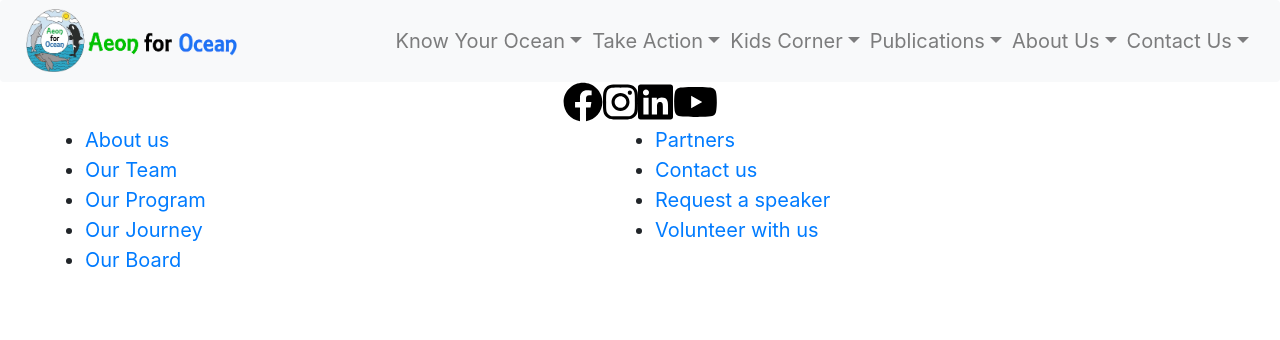
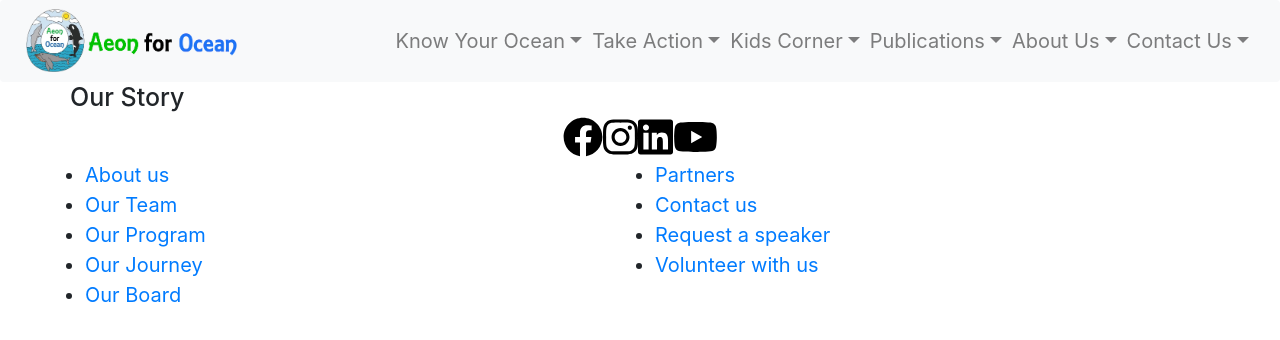
Before and after one commit to aeonforocean/NewWebsiteDesign, a React (Create React App) app: page /about-us in a window 1280 px wide. Shown: the top 340 px of the page. Built offline with nearby package versions, Linux system fonts and the light colour scheme.

Commit message:
added our story image

```diff
--- a/src/App.jsx
+++ b/src/App.jsx
@@ -20,8 +20,8 @@ function App() {
           {/* <Route exact path="/know-your-ocean" component={KnowYourOcean} />
           <Route exact path="/take-action" component={TakeAction} />
           <Route exact path="/kids-corner" component={KidsCorner} />
-          <Route exact path="/publications" component={Publications} />
-          <Route exact path="/about-us" component={AboutUs} /> */}
+          <Route exact path="/publications" component={Publications} />*/}
+          <Route exact path="/about-us" component={AboutUs} />
           <Route exact path="/contact-us" component={ContactUs} />
           <Route exact path="/request-speaker" component={RequestASpeaker} />
         </Switch>
--- a/src/pages/AboutUs/AboutUs/index.jsx
+++ b/src/pages/AboutUs/AboutUs/index.jsx
@@ -0,0 +1,15 @@
+import React from "react";
+import {Row, Col, Container} from "react-bootstrap";
+
+function AboutUs(props){
+    return(
+        <Container>
+            <Row>
+                <h1>Our Story</h1>
+                <Col sm={12} md={4}></Col>
+            </Row>
+        </Container>
+        )
+}
+
+export default AboutUs;
```
Also changed, not shown: src/img/our_story.png (added).
